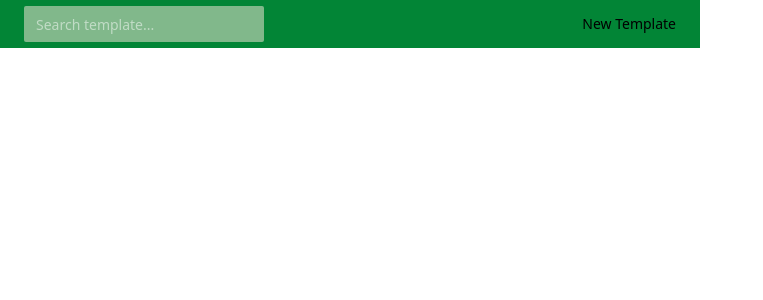
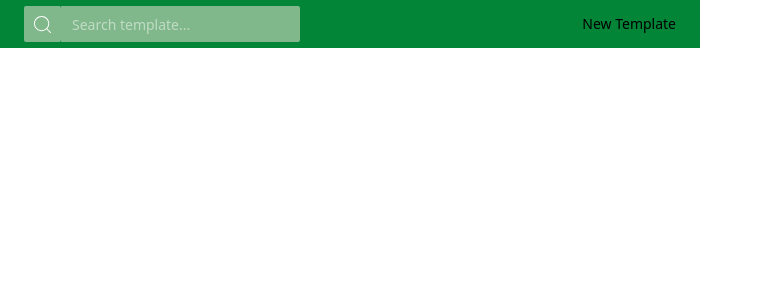
Before and after one commit to Yuji5117/draft-drawer-chrome-extention, a React (Vite) app: page / in a window 1280 px wide. Shown: the top 300 px of the page, without its empty margins (0-763 px from the left). Built offline with nearby package versions, Linux system fonts and the light colour scheme.

Commit message:
検索アイコンを実装

```diff
--- a/package.json
+++ b/package.json
@@ -28,6 +28,7 @@
     "eslint-plugin-react-refresh": "^0.4.3",
     "postcss": "^8.4.31",
     "prettier-plugin-tailwindcss": "^0.5.6",
+    "react-icons": "^4.11.0",
     "tailwindcss": "^3.3.3",
     "typescript": "^5.0.2",
     "vite": "^4.4.5"
--- a/src/components/Header.tsx
+++ b/src/components/Header.tsx
@@ -1,12 +1,15 @@
+import { useForm } from "react-hook-form";
+
+import { SearchIcon } from "./SearchIcon";
 import { SearchInputField } from "./SearchInputField";
-import { useForm } from "react-hook-form";
 
 export const Header = () => {
   const { register } = useForm();
   return (
     <div className="bg-primary h-12 text-sm">
       <div className="h-full flex justify-between items-center mx-6">
-        <div>
+        <div className="flex">
+          <SearchIcon />
           <SearchInputField registration={register("query")} />
         </div>
         {/* Add Button */}
--- /dev/null
+++ b/src/components/SearchIcon.tsx
@@ -0,0 +1,9 @@
+import { CiSearch } from 'react-icons/ci';
+
+export const SearchIcon = () => {
+  return (
+    <div className="bg-[#A2C6A1] bg-opacity-80 w-9 h-9 rounded-l-sm flex items-center justify-center">
+      <CiSearch size={23} color="white" />
+    </div>
+  );
+};
```
Also changed, not shown: 1 other file (tests, documents, lock files or other folders).
